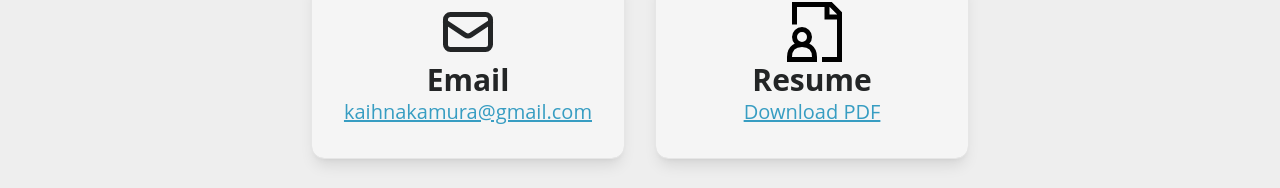
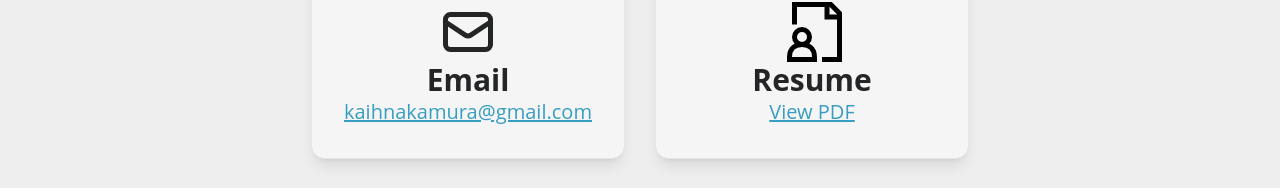
Before and after one commit to KaiNakamura/kainakamura.com, a Next.js app: page / in a window 1280 px wide. Shown: the part 2218-2406 px from the top of the page. Built offline with nearby package versions, Linux system fonts and the light colour scheme.

Commit message:
Change 'Download PDF' to 'View PDF'

```diff
--- a/app/page.tsx
+++ b/app/page.tsx
@@ -84,7 +84,7 @@ export default function Home() {
                       Resume
                     </h1>
                     <p className="text-blue underline text-sm md:text-base lg:text-lg xl:text-xl">
-                      Download PDF
+                      View PDF
                     </p>
                   </div>
                 </div>
```
